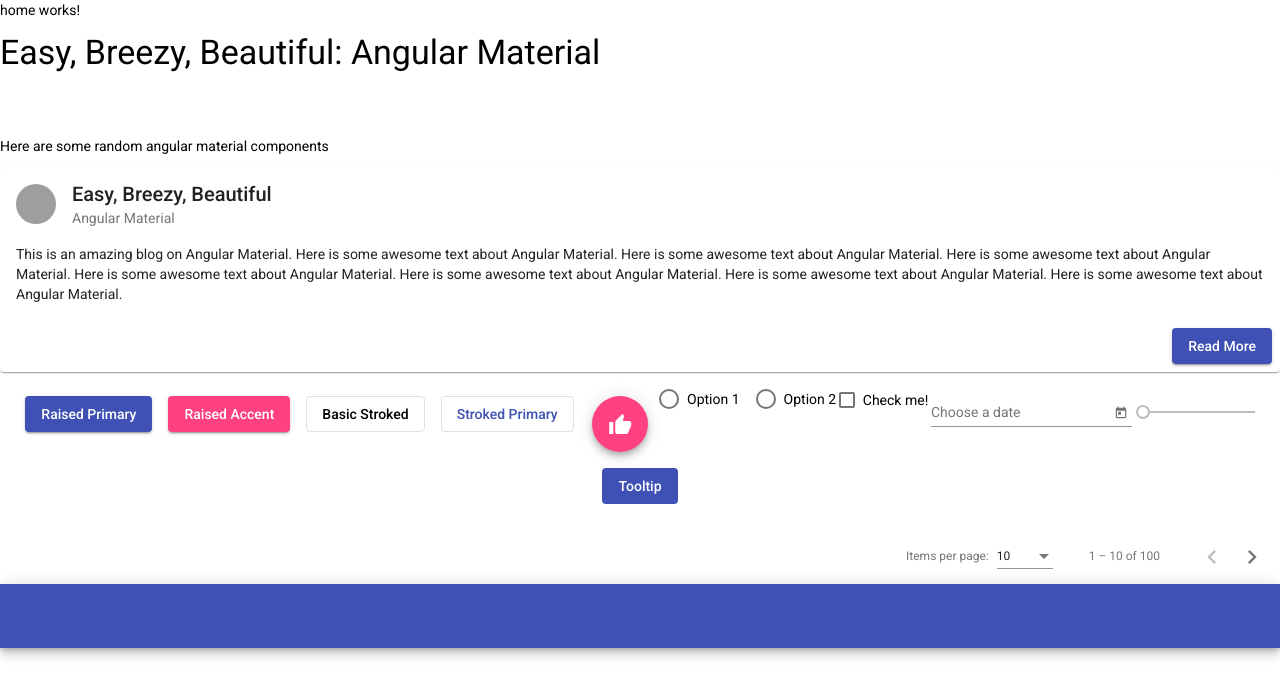
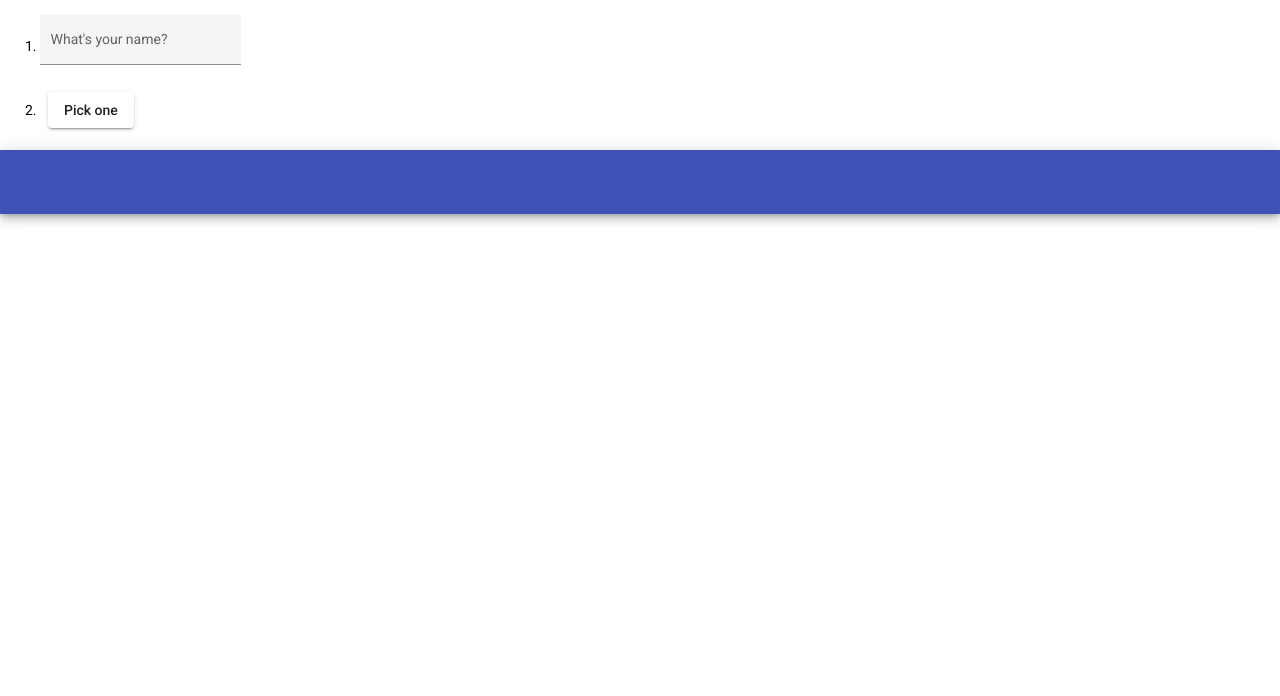
Before and after one commit to chaithanya-m/employee-management, an Angular app: page / in a window 1280 px wide. Shown: the top 696 px of the page. Built offline with nearby package versions, Linux system fonts and the light colour scheme; grey boxes are pictures that could not be loaded.

Commit message:
dialog example working successfully

```diff
--- /dev/null
+++ b/src/app/home/example-dialog.html
@@ -0,0 +1,12 @@
+<h1 mat-dialog-title>Hi {{data.name}}</h1>
+<div mat-dialog-content>
+  <p>What's your favorite animal?</p>
+  <mat-form-field appearance="fill">
+    <mat-label>Favorite Animal</mat-label>
+    <input matInput [(ngModel)]="data.animal">
+  </mat-form-field>
+</div>
+<div mat-dialog-actions>
+  <button mat-button (click)="onNoClick()">No Thanks</button>
+  <button mat-button [mat-dialog-close]="data.animal" cdkFocusInitial>Ok</button>
+</div>
--- a/src/app/home/home.component.html
+++ b/src/app/home/home.component.html
@@ -1,4 +1,38 @@
-<p>home works!</p>
+
+
+
+
+<ol>
+  <li>
+    <mat-form-field appearance="fill">
+      <mat-label>What's your name?</mat-label>
+      <input matInput [(ngModel)]="name">
+    </mat-form-field>
+  </li>
+  <li>
+    <button mat-raised-button (click)="openDialog()">Pick one</button>
+  </li>
+  <li *ngIf="animal">
+    You chose: <i>{{animal}}</i>
+  </li>
+</ol>
+
+
+<!-- Copyright 2022 Google LLC. All Rights Reserved.
+    Use of this source code is governed by an MIT-style license that
+    can be found in the LICENSE file at https://angular.io/license
+
+
+
+
+
+
+
+
+
+
+
+
 
 <h1 class="mat-display-1">Easy, Breezy, Beautiful: Angular Material</h1>
 
@@ -72,4 +106,4 @@
   [length]="100"
   [pageSize]="10"
   [pageSizeOptions]="[5, 10, 25, 100]"
-></mat-paginator>
+></mat-paginator> -->
--- a/src/app/home/home.component.ts
+++ b/src/app/home/home.component.ts
@@ -1,4 +1,11 @@
-import { Component, OnInit } from '@angular/core';
+import { Component, OnInit, Inject } from '@angular/core';
+import {MatDialog, MatDialogRef, MAT_DIALOG_DATA} from '@angular/material/dialog';
+
+export interface DialogData {
+  animal: string;
+  name: string;
+}
+
 
 @Component({
   selector: 'app-home',
@@ -7,9 +14,38 @@
 })
 export class HomeComponent implements OnInit {
 
-  constructor() { }
+  animal: string="";
+  name: string="";
+
+  constructor(public dialog: MatDialog) {}
+
+  openDialog(): void {
+    const dialogRef = this.dialog.open(ExampleDialog, {
+      width: '250px',
+      data: {name: this.name, animal: this.animal},
+    });
+
+    dialogRef.afterClosed().subscribe(result => {
+      console.log('The dialog was closed');
+      this.animal = result;
+    });
+  }
 
   ngOnInit(): void {
   }
 
 }
+@Component({
+  selector: 'example-dialog',
+  templateUrl: 'example-dialog.html',
+})
+export class ExampleDialog {
+  constructor(
+    public dialogRef: MatDialogRef<ExampleDialog>,
+    @Inject(MAT_DIALOG_DATA) public data: DialogData,
+  ) {}
+
+  onNoClick(): void {
+    this.dialogRef.close();
+  }
+}
```
Also changed, not shown: src/app/app.module.ts (+18 -3 lines).
